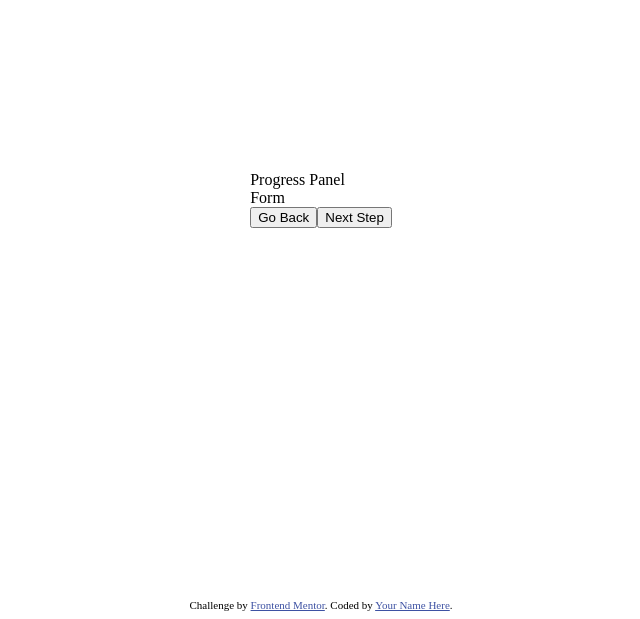
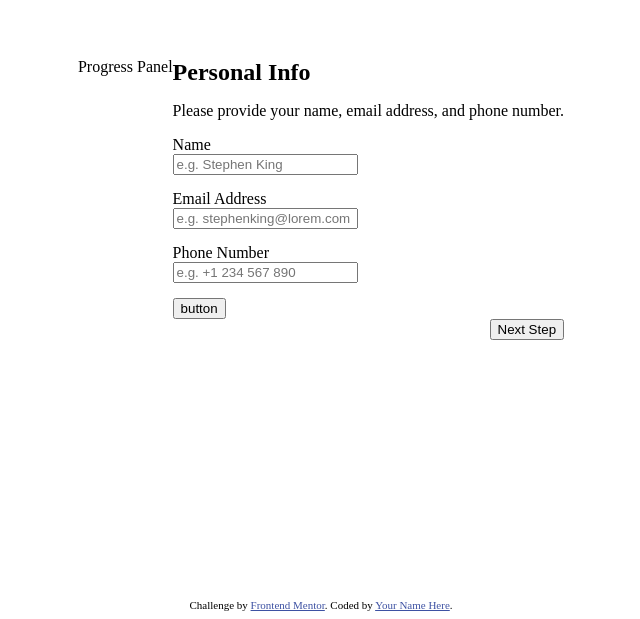
Before and after one commit to msabin/FlowForm, a React (Vite) app in the folder signup-flow/: page / in a window 1280 px wide. Shown: the part 209-828 px from the top of the page, without its empty margins (319-959 px from the left). Built offline with nearby package versions, Linux system fonts and the light colour scheme.

Commit message:
Routing is working and some basic layout for the first step.  Starting to get the form working but that's still fleshing out.  Need to save form input next.

```diff
--- a/signup-flow/src/components/FlowForm.jsx
+++ b/signup-flow/src/components/FlowForm.jsx
@@ -1,14 +1,51 @@
+import { AddOns } from "./pages/AddOns";
+import { Finishing } from "./pages/Finishing";
+import { PersonalInfo } from "./pages/PersonalInfo"
+import { SelectPlan } from "./pages/SelectPlan"
+import { useState } from "react"
+import { ThankYou } from "./pages/ThankYou";
+import '../stylings/FlowForm.scss';
+
+const pages = [
+  <PersonalInfo/>,
+  <SelectPlan/>,
+  <AddOns/>,
+  <Finishing/>,
+  <ThankYou/>
+]
+
+
 
 export function FlowForm() {
+  const [currPage, setCurrPage] = useState(0);
+
   return (
-    <div>
+    <div id="flow-form">
       <div>Progress Panel</div>
 
-      <div>Form</div>
 
-      <button>Go Back</button>
+      <div id="page-step">
+        { pages[currPage] }
 
-      <button>Next Step</button>
+        <div id="buttons">
+          <div id="go-back" className="left flex">
+            {currPage === 0 ? null :
+              <button onClick={() => setCurrPage(currPage-1)}>
+                Go Back
+              </button>
+            }
+          </div>
+
+
+          <div id="next-step" className="right flex">
+            {currPage === pages.length-1 ? null :
+              <button onClick={() => setCurrPage(currPage+1)}>
+                Next Step
+              </button>
+            }
+          </div>
+        </div>
+      </div>
 
     </div>
   )
--- /dev/null
+++ b/signup-flow/src/components/pages/AddOns.jsx
@@ -0,0 +1,8 @@
+
+
+export function AddOns() {
+
+  return(
+    <div>Add Ons</div>
+  )
+};
--- /dev/null
+++ b/signup-flow/src/components/pages/Finishing.jsx
@@ -0,0 +1,8 @@
+
+
+export function Finishing() {
+
+  return(
+    <div>Finishing</div>
+  )
+};
--- /dev/null
+++ b/signup-flow/src/components/pages/PersonalInfo.jsx
@@ -0,0 +1,36 @@
+import '../../stylings/PersonalInfo.scss';
+
+export function PersonalInfo() {
+
+  return(
+    <div id="personal-info">
+      <h2>Personal Info</h2>
+      <p>Please provide your name, email address, and phone number.</p>
+
+      <form>
+        <div className='form-input'>
+          <label htmlFor="name">Name</label>
+          <input
+            required type="text"
+            name="name"
+            placeholder={"e.g. Stephen King"}
+         />
+        </div>
+
+        <div className='form-input'>
+          <label htmlFor="email">Email Address</label>
+          <input type="email" name="email" placeholder="e.g. stephenking@lorem.com"></input>
+        </div>
+
+        <div className='form-input'>
+          <label htmlFor="phone">Phone Number</label>
+          <input type="tel" name="phone" placeholder="e.g. +1 234 567 890"></input>
+        </div>
+
+        <input type="submit" value="button" onClick={() => onSubmitForm}/>
+
+      </form>
+
+    </div>
+  )
+};
--- /dev/null
+++ b/signup-flow/src/components/pages/SelectPlan.jsx
@@ -0,0 +1,9 @@
+
+
+
+export function SelectPlan() {
+
+  return(
+    <div>Select Your Plan</div>
+  )
+};
--- /dev/null
+++ b/signup-flow/src/components/pages/ThankYou.jsx
@@ -0,0 +1,8 @@
+
+
+export function ThankYou() {
+
+  return(
+    <div>Thank You</div>
+  )
+};
--- /dev/null
+++ b/signup-flow/src/stylings/FlowForm.scss
@@ -0,0 +1,22 @@
+
+#flow-form{
+  display: flex;
+  flex-direction: row;
+}
+
+#buttons {
+  display: grid;
+  grid-template-columns: 1fr 1fr;
+}
+
+.flex {
+  display: flex;
+}
+
+.left {
+  justify-content: left;
+}
+
+.right {
+  justify-content: right;
+}
--- /dev/null
+++ b/signup-flow/src/stylings/PersonalInfo.scss
@@ -0,0 +1,12 @@
+
+h2 {
+  margin: .05rem 0;
+}
+
+.form-input {
+  margin: 15px 0;
+}
+
+.form-input label, input {
+  display: block;
+}
```
